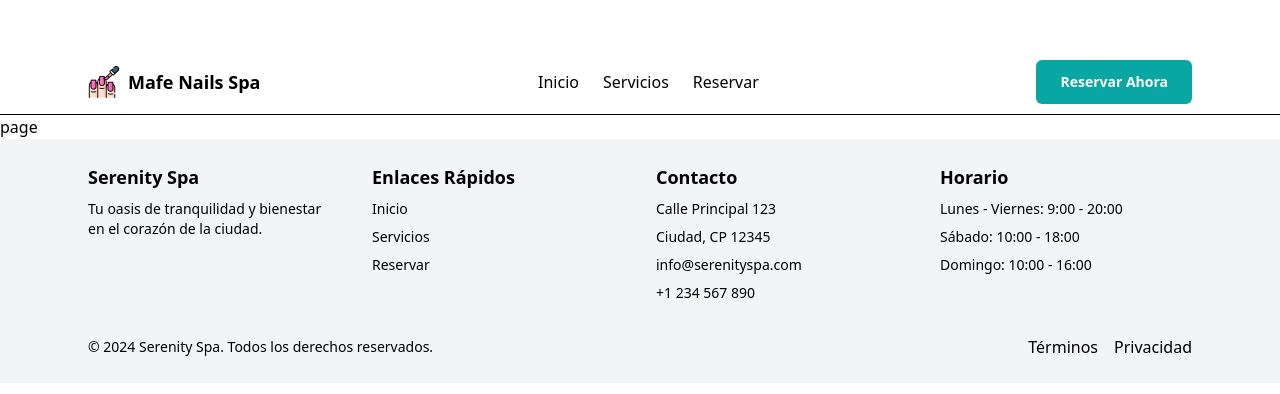
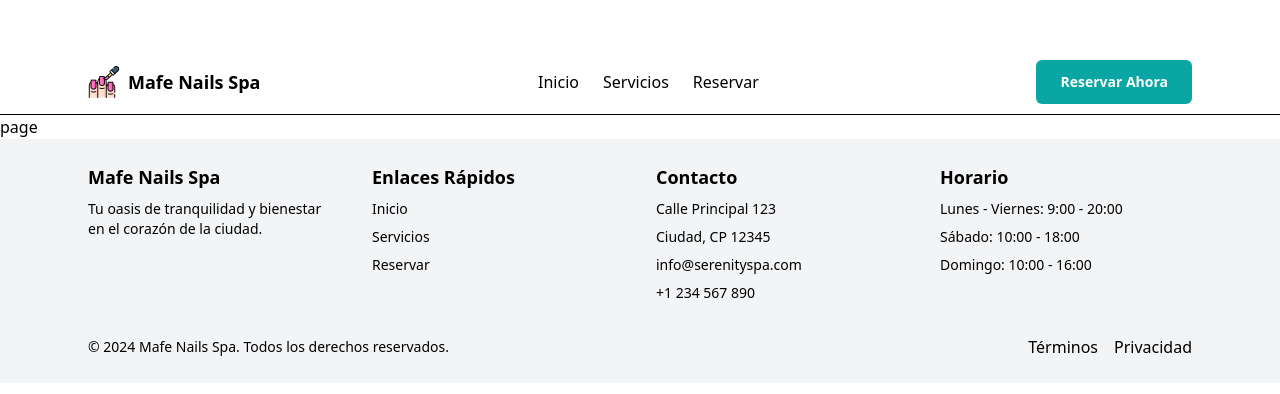
Before and after one commit to Anderrc/mafe_spa_nails, a Next.js app: page /admin in a window 1280 px wide. Shown: the part 184-578 px from the top of the page. Built offline with nearby package versions, Linux system fonts and the light colour scheme.

Commit message:
fix: update references from Serenity Spa to Mafe Nails Spa in layout and admin page

```diff
--- a/src/app/admin/page.tsx
+++ b/src/app/admin/page.tsx
@@ -127,7 +127,7 @@
 // 			{/* Sidebar */}
 // 			<aside className='hidden w-64 p-6 bg-white border-r md:block'>
 // 				<div className='flex items-center mb-8'>
-// 					<h2 className='text-xl font-semibold'>Serenity Spa</h2>
+// 					<h2 className='text-xl font-semibold'>Mafe Nails Spa</h2>
 // 				</div>
 // 				<nav className='space-y-1'>
 // 					<Button variant='ghost' className='justify-start w-full'>
--- a/src/app/layout.tsx
+++ b/src/app/layout.tsx
@@ -91,7 +91,7 @@ export default function RootLayout({
 							<div className='grid grid-cols-1 gap-8 md:grid-cols-2 lg:grid-cols-4'>
 								<div>
 									<h3 className='text-lg font-semibold'>
-										Serenity Spa
+										Mafe Nails Spa
 									</h3>
 									<p className='mt-2 text-sm text-muted-foreground'>
 										Tu oasis de tranquilidad y bienestar en
@@ -171,7 +171,7 @@ export default function RootLayout({
 							</div>
 							<div className='flex flex-col items-center justify-between gap-4 mt-8 md:flex-row'>
 								<p className='text-sm text-muted-foreground'>
-									© 2024 Serenity Spa. Todos los derechos
+									© 2024 Mafe Nails Spa. Todos los derechos
 									reservados.
 								</p>
 								<div className='flex items-center gap-4'>
```
